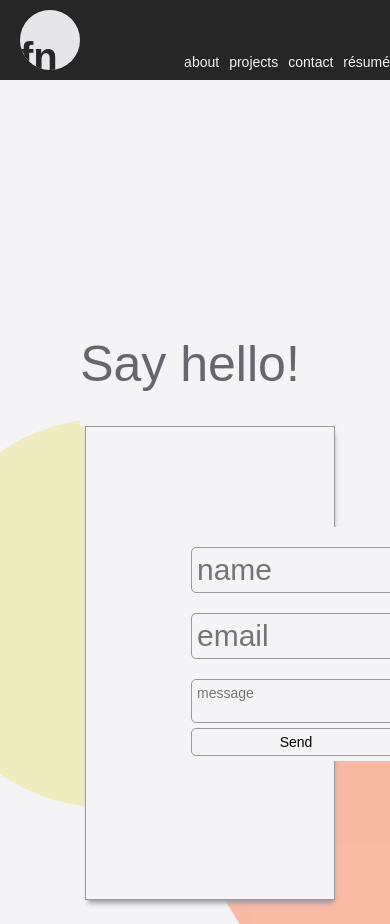
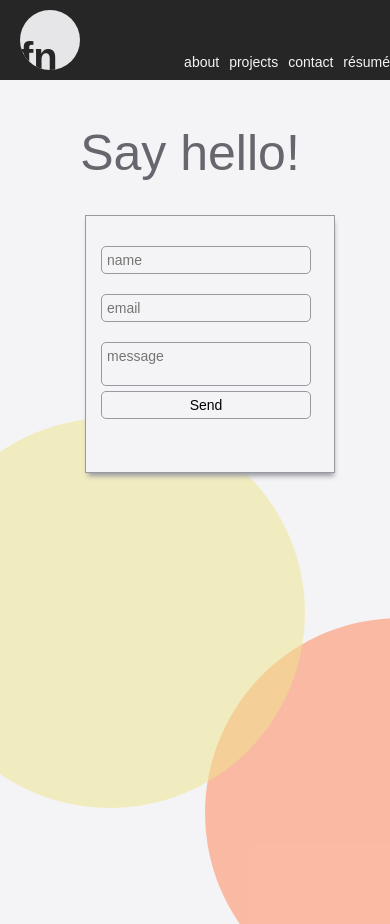
Before and after one commit to foosasugaome/findingnorman, a React (Create React App) app: page /contact in a window 390 px wide. Built offline with nearby package versions, Linux system fonts and the light colour scheme; a web font is replaced by a local one.

Commit message:
fixed padding on page resize

```diff
--- a/src/App.css
+++ b/src/App.css
@@ -3,20 +3,24 @@
 
 @import url('https://rsms.me/inter/inter.css');
 
-html { font-family: 'Inter', sans-serif; }
+html {
+  font-family: 'Inter', sans-serif;
+}
 
 @supports (font-variation-settings: normal) {
-  html { font-family: 'Inter var', sans-serif; }
+  html {
+    font-family: 'Inter var', sans-serif;
+  }
 }
 
 :root {
-  --black:#000000;
-  --dgranite:#262626;
-  --granite:#66666E;
+  --black: #000000;
+  --dgranite: #262626;
+  --granite: #66666E;
   --manatee: #9999A1;
   --platinum: #E6E6E9;
   --cultured: #F4F4F6;
-  --white:#f0f8ff;
+  --white: #f0f8ff;
   --coral: #ff7f50;
   /* fonts */
   /* font shorthand */
@@ -25,8 +29,9 @@
   --thin: 100;
   --regular: 300;
   --bold: 700;
-  --rubik : 'Rubik', sans-serif;
+  --rubik: 'Rubik', sans-serif;
 }
+
 * {
   /* font-family: 'Noto Sans', sans-serif; */
   font-family: 'Rubik', sans-serif;
@@ -35,13 +40,16 @@
   color: var(--granite);
   background-color: var(--cultured);
 }
+
 html {
   height: 100vh;
 }
+
 body {
   background-color: var(--cultured);
-  height:100vh;
+  height: 100vh;
 }
+
 header {
   display: flex;
   flex-direction: row;
@@ -55,13 +63,14 @@
   min-width: 400px;
   padding: 0 0 10px 0;
 }
+
 main {
   position: relative;
   top: 80px;
   left: 50%;
   transform: translate(-50%, 0);
   /* margin: 10px 10px 20px 10px; */
-  margin:0;
+  margin: 0;
   background-color: var(--cultured);
   width: 100vw;
   /* max-width: 1000px; */
@@ -69,12 +78,15 @@
   height: 100vh;
   overflow: hidden;
 }
+
 a {
   text-decoration: none;
   color: var(--granite);
   font-weight: var(--regular);
 }
-a:hover, a:focus {
+
+a:hover,
+a:focus {
   background-color: var(--cultured);
   font-weight: var(--regular);
 }
@@ -91,7 +103,7 @@
 
 .expandable:target {
   position: fixed;
-  top:0px;
+  top: 0px;
   width: 100%;
   height: 90vh;
   opacity: 1;
@@ -108,33 +120,38 @@
   max-width: 1000px;
   min-width: 400px;
 }
+
 .flex-container-project {
   display: flex;
   align-content: flex-start;
   justify-content: flex-start;
   flex-direction: row;
   width: 96%;
-  gap:20px;
+  gap: 20px;
   padding: 10px 10px 0 10px;
-  background-color: rgba(255,255,255,0);
+  background-color: rgba(255, 255, 255, 0);
 }
+
 .flex-container-project::-webkit-scrollbar {
   display: none;
 }
-.flex-container-project{
+
+.flex-container-project {
   -ms-overflow-style: none;
   scrollbar-width: none;
 }
+
 .card-project {
-  width:80%;
+  width: 80%;
   box-shadow: 0 1px 8px 0 var(--manatee);
   border-radius: 5px;
   padding: 0 5px 0px 10px;
   margin-bottom: 150px;
 }
+
 .flex-container-icons {
   display: flex;
-  justify-content:space-evenly;
+  justify-content: space-evenly;
   flex-direction: row;
   flex-wrap: wrap;
   align-items: flex-start;
@@ -144,11 +161,13 @@
   min-width: 400px;
   height: 100%;
   margin-bottom: 200px;
-  background-color: rgba(255,255,255,0);
+  background-color: rgba(255, 255, 255, 0);
 }
+
 .flex-container-icons img {
   width: 3vw;
 }
+
 .flex-container-header {
   display: flex;
   justify-content: flex-start;
@@ -161,14 +180,17 @@
   height: 80px;
   background-color: var(--dgranite);
 }
+
 .flex-container-row img {
   margin: 10px;
   width: 25px;
 }
+
 .max-width {
   border-bottom: .05rem solid var(--manatee);
   width: 100%;
 }
+
 .menu-items {
   display: flex;
   flex-grow: 1;
@@ -180,21 +202,27 @@
   background-color: var(--dgranite);
   padding: 0 40px 0 0;
 }
+
 .menu-items a {
   text-decoration: none;
   color: var(--cultured);
   background-color: var(--dgranite);
 }
-.menu-items a:hover, a:focus {
+
+.menu-items a:hover,
+a:focus {
   text-shadow: 0 0 10px var(--cultured);
   border-bottom: .9 solid var(--cultured);
 }
+
 .menu-items a:visited:active {
   background-color: var(--dgranite);
 }
+
 .selected {
   text-shadow: 0 0 10px var(--cultured);
 }
+
 .logo {
   height: 100%;
   color: var(--cultured);
@@ -206,17 +234,19 @@
   width: fit-content;
   background-color: var(--dgranite);
 }
-.logo::before{
+
+.logo::before {
   content: "{ ... findingnorman }";
   white-space: pre-wrap;
 }
+
 .aboutme {
   font-size: 1.5rem;
   font-weight: 600;
   text-align: justify;
   padding: 0 10px 0 0;
   white-space: inherit;
-  background-color: rgba(255,255,255,0);
+  background-color: rgba(255, 255, 255, 0);
 }
 
 .github-card {
@@ -229,33 +259,39 @@
   box-shadow: 0 1px 8px 0 var(--manatee);
   border-radius: 5px;
 }
+
 .card-cover {
   width: 100%;
   text-align: center;
-  background-color:var(--coral);
+  background-color: var(--coral);
   padding: 20px;
   border-radius: 5px 5px 0px 0px;
 }
+
 .card-cover img {
   background: transparent;
 }
+
 .card-text-container {
   width: 100%;
   display: flex;
   flex-direction: row;
   justify-content: space-evenly;
 }
+
 img {
   width: 100%;
 }
+
 .subtext {
   font-size: 12px;
   color: var(--granite);
 }
+
 .avatar {
   position: relative;
   left: 50%;
-  transform: translate(-50%,0);
+  transform: translate(-50%, 0);
   width: 120px;
   height: 120px;
   background-color: var(--cultured);
@@ -263,13 +299,16 @@
   margin-bottom: 10px;
   overflow: hidden;
 }
+
 .center {
   text-align: center;
 }
+
 .center-middle {
   text-align: center;
   vertical-align: middle;
 }
+
 .name {
   font-weight: var(--bold);
 }
@@ -285,18 +324,23 @@
 
 iframe {
   border: 0;
-  width:100%;
-  height:2000px;
+  width: 100%;
+  height: 2000px;
   overflow-y: scroll;
   /* overflow: hidden; */
 }
-iframe::-webkit-scrollbar{
+
+iframe::-webkit-scrollbar {
   display: none;
 }
+
 iframe {
-  -ms-overflow-style: none;  /* IE and Edge */
-  scrollbar-width: none;  /* Firefox */
+  -ms-overflow-style: none;
+  /* IE and Edge */
+  scrollbar-width: none;
+  /* Firefox */
 }
+
 .home {
   position: relative;
   z-index: 1;
@@ -304,18 +348,21 @@
   padding-left: 10px;
   background-color: rgba(255, 255, 255, 0);
 }
-.hello{
+
+.hello {
   font-size: 35px;
   font-weight: bold;
   display: flex;
   align-items: center;
 }
+
 pre code {
   background-color: #eee;
   border: 1px solid #999;
   display: block;
   padding: 20px;
 }
+
 .bigpicture {
   padding: 0;
   position: absolute;
@@ -328,10 +375,12 @@
   margin-left: 5px;
   z-index: 2;
 }
+
 .bigpicture img {
   width: 100%;
   background: transparent;
 }
+
 .circle50 {
   position: absolute;
   bottom: -20%;
@@ -342,17 +391,19 @@
   background-color: rgba(255, 128, 82, .5);
   border-radius: 50vw 0vw 10vw 10vw;
 }
-.circle60{
+
+.circle60 {
   position: absolute;
   top: 0;
   right: -10%;
   width: 50vw;
   height: 50vw;
   z-index: -1;
-  background-color: rgba(240, 230, 140,.5);
+  background-color: rgba(240, 230, 140, .5);
   border-radius: 0vw 0vw 0vw 50vh;
 }
-.forms{
+
+.forms {
   display: flex;
   flex-direction: row;
   justify-content: space-evenly;
@@ -361,31 +412,36 @@
   vertical-align: middle;
   width: 100vw;
   padding: 10px;
-  background-color: rgba(255,255,255,0);
+  background-color: rgba(255, 255, 255, 0);
   position: absolute;
   top: 25%;
 }
+
 .form-container {
   border: 0.05rem solid var(--manatee);
   padding: 100px;
   box-shadow: 1px 5px 5px -2px var(--manatee);
-  width:fit-content;
+  width: fit-content;
   width: 40vw;
   min-width: 250px;
   /* max-width: 600px; */
   display: flex;
-  justify-content:space-evenly;
-  align-items:baseline;
+  justify-content: space-evenly;
+  align-items: baseline;
   align-content: center;
   flex-direction: column;
   gap: 10px;
 
 }
-.form-container input, textarea, button {
+
+.form-container input,textarea,button {
   width: 100%;
-  font-size: 30px;
 }
-input, textarea, label, button {
+
+input,
+textarea,
+label,
+button {
   border: 0.05rem solid var(--manatee);
   color: var(--black);
   font-weight: 400;
@@ -398,37 +454,46 @@
   display: block;
   border-radius: 5px;
 }
+
 label {
-  border:0px;
+  border: 0px;
 }
+
 input:focus {
   border: 0.05rem solid var(--granite);
 }
+
 @media screen and (max-width: 1024px) {
   .home {
     width: 65%;
   }
+
   .flex-container-icons {
-    justify-content:space-evenly;
+    justify-content: space-evenly;
     align-items: stretch;
     width: 50%;
     padding: 0 30px;
   }
+
   .aboutme {
     font-size: 14px;
     padding: 0 30px;
   }
+
   .bigpicture {
     width: 50vw;
   }
+
   .flex-container-project {
     font-size: 14px;
     width: 96%;
     word-wrap: normal;
   }
+
   .card-project {
     font-size: 14px;
   }
+
   .circle50 {
     position: absolute;
     bottom: -20%;
@@ -439,17 +504,64 @@
     background-color: rgba(255, 128, 82, .5);
     border-radius: 50vw;
   }
-  .circle60{
+
+  .circle60 {
     position: absolute;
     top: -20%;
     right: -10%;
     width: 60vw;
     height: 60vw;
     z-index: -1;
-    background-color: rgba(240, 230, 140,.5);
+    background-color: rgba(240, 230, 140, .5);
     border-radius: 50vw;
   }
 
+}
+
+@media screen and (max-width: 800px) {
+  .forms {
+    flex-direction: column;
+    justify-content: center;
+    align-items: center;
+    top: auto;
+    background-color: transparent;
+  }
+
+  .form-container {
+    border: 0.05rem solid var(--manatee);
+    padding: 50px;
+    box-shadow: 1px 5px 5px -2px var(--manatee);
+    width: fit-content;
+    width: 40vw;
+    min-width: 250px;
+    /* max-width: 600px; */
+    display: flex;
+    justify-content: space-evenly;
+    align-items: baseline;
+    align-content: center;
+    flex-direction: column;
+    gap: 10px;
+  }
+  .circle50 {
+    position: absolute;
+    bottom: -20%;
+    right: -10%;
+    width: 50vh;
+    height: 50vh;
+    z-index: -1;
+    background-color: rgba(255, 128, 82, .5);
+    border-radius: 50vw;
+  }
+  .circle60 {
+    position: absolute;
+    top: -20%;
+    right: 70%;
+    width: 60vw;
+    height: 60vw;
+    z-index: -1;
+    background-color: rgba(240, 230, 140, .5);
+    border-radius: 50vw;
+  }
 }
 
 @media screen and (max-width: 768px) {
@@ -464,21 +576,27 @@
     padding-top: 25px;
     background-color: var(--platinum);
   }
-  .logo::before{
+
+  .logo::before {
     content: "fn";
   }
+
   .menu-items {
     font-size: 14px;
     font-weight: var(--regular);
     padding-right: 10px;
   }
+
   .aboutme {
     font-size: 14px;
+    padding-left: 0px;
   }
+
   main {
     font-size: 14px;
     font-weight: var(--regular);
   }
+
   .logo {
     height: 60px;
     width: 60px;
@@ -491,53 +609,82 @@
 
   .home {
     width: 100%;
+    padding: 10px;
   }
+
   .flex-container-icons {
     width: 50%;
   }
+
   .flex-container-project {
     align-items: center;
     flex-direction: column;
     overflow-y: scroll;
     height: 100vh;
   }
+
   .card-project {
     width: 280px;
     word-wrap: normal;
   }
+
   .bigpicture {
     width: 50vw;
     min-width: 384px;
   }
+  .form-container {
+    border: 0.05rem solid var(--manatee);
+    padding: 10px;
+    box-shadow: 1px 5px 5px -2px var(--manatee);
+    width: fit-content;
+    width: 40vw;
+    min-width: 250px;
+    /* max-width: 600px; */
+    display: flex;
+    justify-content: space-evenly;
+    align-items: baseline;
+    align-content: center;
+    flex-direction: column;
+    gap: 10px;
+  }
 }
+
 @media screen and (max-width: 480px) {
+
   /* .menu-items {
     visibility: hidden;}       */
   .home {
     width: 100%;
   }
+
   .card-project {
     width: 280px;
     word-wrap: normal;
   }
+
   .logo {
     padding-top: 25px;
   }
+
   .bigpicture {
     width: 70vw;
     min-width: 350px;
   }
+
   .flex-container-icons img {
     width: 5vw;
   }
-  .forms{
+
+  .forms {
     flex-direction: column;
     align-content: center;
     align-items: center;
   }
+
   .hello {
     font-size: 25px;
   }
+
   .circle50 {
     position: absolute;
     bottom: -10%;
@@ -548,17 +695,34 @@
     background-color: rgba(255, 128, 82, .5);
     border-radius: 50vw;
   }
-  .circle60{
+
+  .circle60 {
     position: absolute;
     top: 40vh;
     left: -20%;
     width: 100vw;
     height: 100vw;
     z-index: -1;
-    background-color: rgba(240, 230, 140,.5);
+    background-color: rgba(240, 230, 140, .5);
     border-radius: 50vw;
   }
+  .form-container {
+    border: 0.05rem solid var(--manatee);
+    padding: 10px;
+    box-shadow: 1px 5px 5px -2px var(--manatee);
+    width: fit-content;
+    width: 50vw;
+    min-width: 250px;
+    /* max-width: 600px; */
+    display: flex;
+    justify-content: space-evenly;
+    align-items: baseline;
+    align-content: center;
+    flex-direction: column;
+    gap: 10px;
+  }
 }
+
 @media screen and (max-height: 725px) {
   .bigpicture {
     visibility: hidden;
```
Also changed, not shown: src/components/pages/Contact.jsx (+16 -10 lines).
